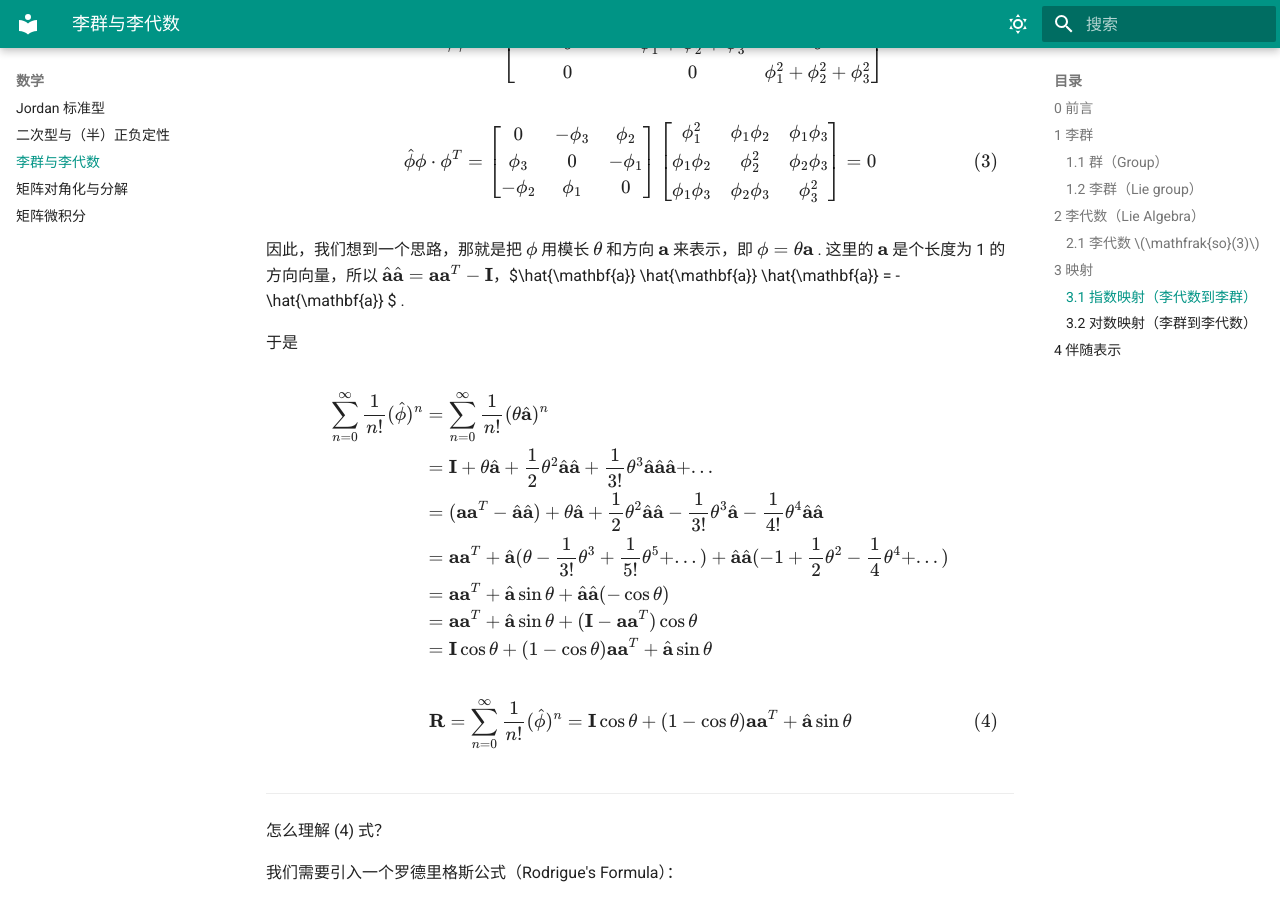
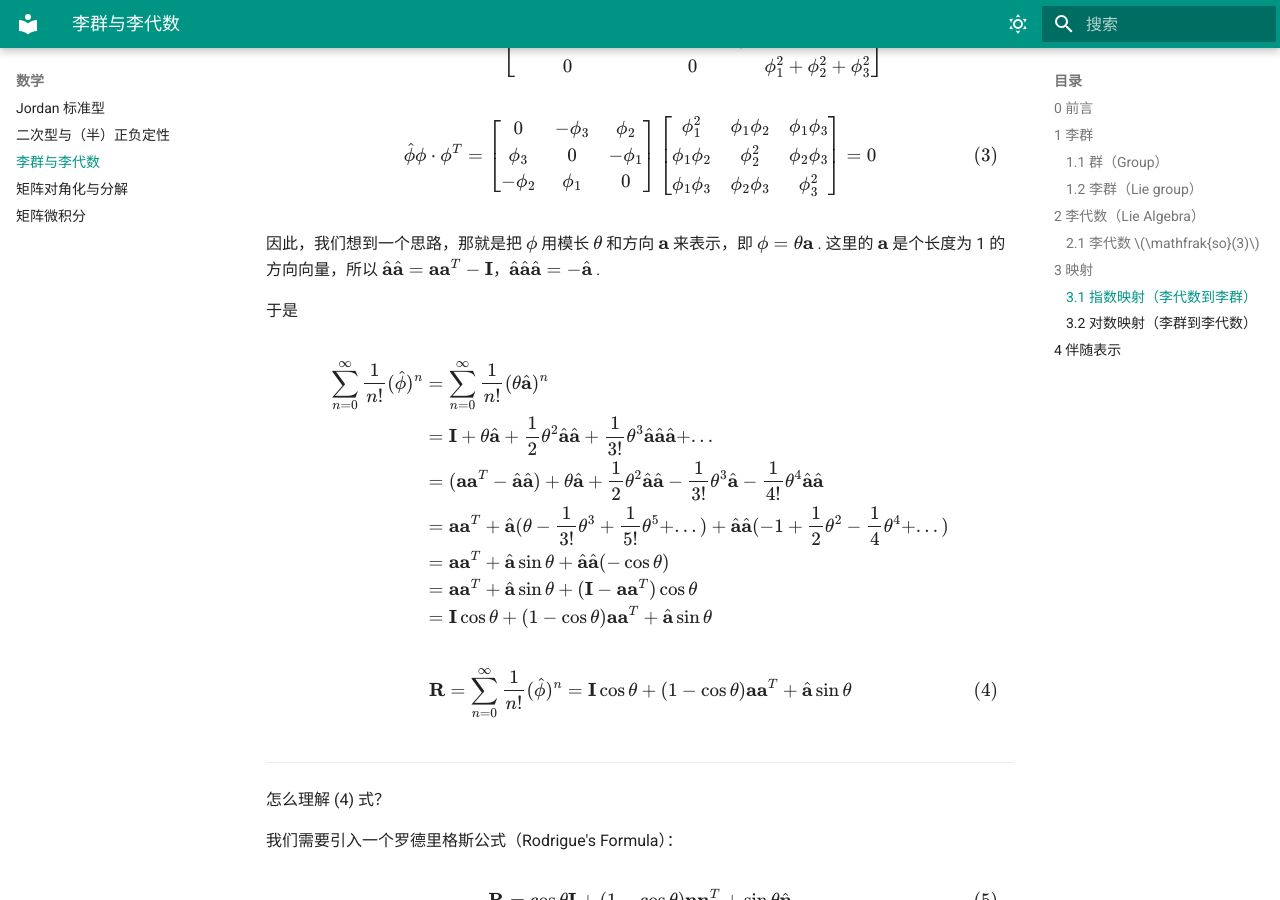
Before and after one commit to cloudmosquito/cloudmosquito.github.io, an MkDocs documentation site: the page built from docs/数学/李群与李代数.md, in a window 1280 px wide and 900 px high, scrolled down 2966 px. Built offline with MkDocs 1.6.1 and Material for MkDocs 9.7.7, drawn with Linux system fonts in a browser that asks for light colours; some of the changed lines change nothing that is shown.

Commit message:
fix bugs on 李群与李代数.md

```diff
--- a/docs/数学/李群与李代数.md
+++ b/docs/数学/李群与李代数.md
@@ -63,8 +63,8 @@
 对应的李括号为
 
 $$\begin{aligned}
-[\phi_1, \phi_2] &= (\Phi_1\Phi_2 - \Phi_2\Phi_1)^{\vee}, \Phi = \hat{\phi}\in\mathbb{R}^{3\times3}\\
-[\Phi_1, \Phi_2] &= \Phi_1\Phi_2 - \Phi_2\Phi_1
+\left[\phi_1, \phi_2\right] &= (\Phi_1\Phi_2 - \Phi_2\Phi_1)^{\vee}, \Phi = \hat{\phi}\in\mathbb{R}^{3\times3}\\
+\left[\Phi_1, \Phi_2\right] &= \Phi_1\Phi_2 - \Phi_2\Phi_1
 \end{aligned}$$
 
 其中，$^{\wedge}$ 表示取三维向量的反对称矩阵，$^{\vee}$ 表示取反对称矩阵对应的三维向量。
@@ -106,7 +106,7 @@
 \phi_1\phi_2 & \phi_2^2 & \phi_2\phi_3\\
 \phi_1\phi_3 & \phi_2\phi_3 & \phi_3^2\end{bmatrix} = 0\tag{3}$$
 
-因此，我们想到一个思路，那就是把 $\phi$ 用模长 $\theta$ 和方向 $\mathbf{a}$ 来表示，即 $\phi = \theta \mathbf{a}$ . 这里的 $\mathbf{a}$ 是个长度为 1 的方向向量，所以 $\hat{\mathbf{a}} \hat{\mathbf{a}} = \mathbf{a} \mathbf{a}^T - \mathbf{I}$，$\hat{\mathbf{a}} \hat{\mathbf{a}} \hat{\mathbf{a}}  = -\hat{\mathbf{a}} $ .
+因此，我们想到一个思路，那就是把 $\phi$ 用模长 $\theta$ 和方向 $\mathbf{a}$ 来表示，即 $\phi = \theta \mathbf{a}$ . 这里的 $\mathbf{a}$ 是个长度为 1 的方向向量，所以 $\hat{\mathbf{a}} \hat{\mathbf{a}} = \mathbf{a} \mathbf{a}^T - \mathbf{I}$，$\hat{\mathbf{a}} \hat{\mathbf{a}} \hat{\mathbf{a}}  = -\hat{\mathbf{a}}$ .
 
 于是
 
```
